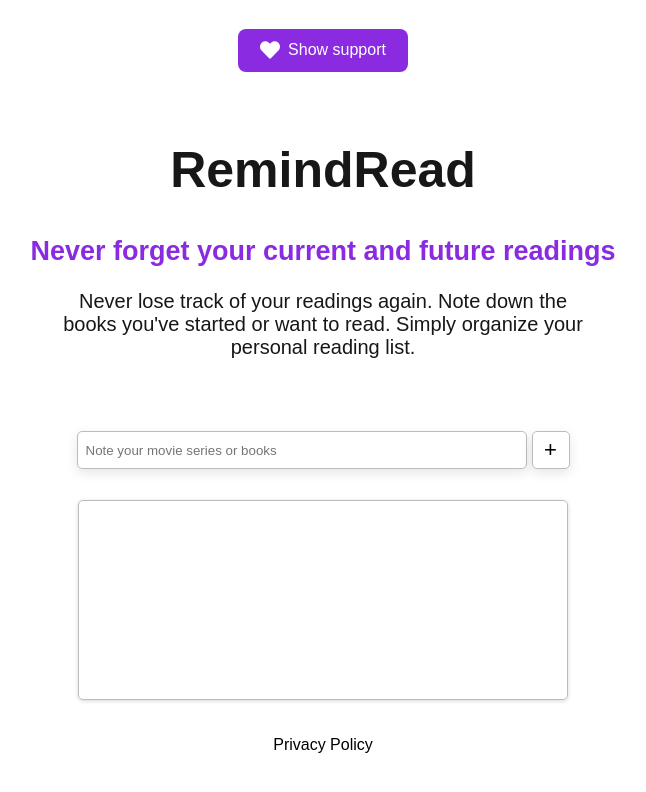
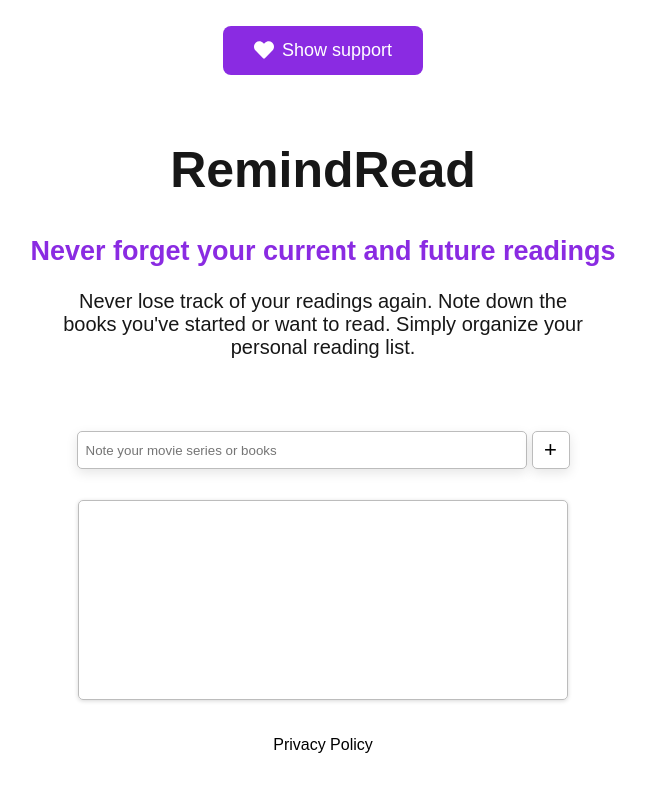
Before and after one commit to developpeurJr/yourbook, a Next.js app: page / in a window 1280 px wide. Shown: the top 792 px of the page, without its empty margins (317-963 px from the left). Built offline with nearby package versions, Linux system fonts and the light colour scheme.

Commit message:
new commit bouton

```diff
--- a/src/app/page.module.css
+++ b/src/app/page.module.css
@@ -153,8 +153,8 @@ width: 100%;
   height: 100px;
 }
 .boutonSupport{
-  width: 170px;
-  height: 43px;
+  width: 200px;
+  height: 49px;
   border-radius: 8px;
   background-color: blueviolet;
   border: none;
@@ -162,7 +162,7 @@ width: 100%;
   font-size: 20px;
 }
 .textBouton{
-  font-size: 16px;
+  font-size: 18px;
 }
 
 .boutonSupport{
```
